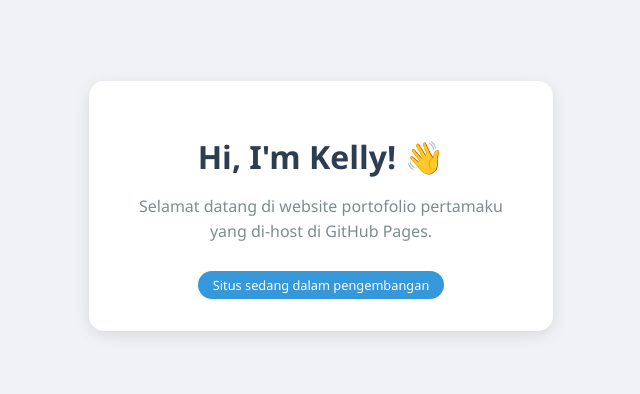
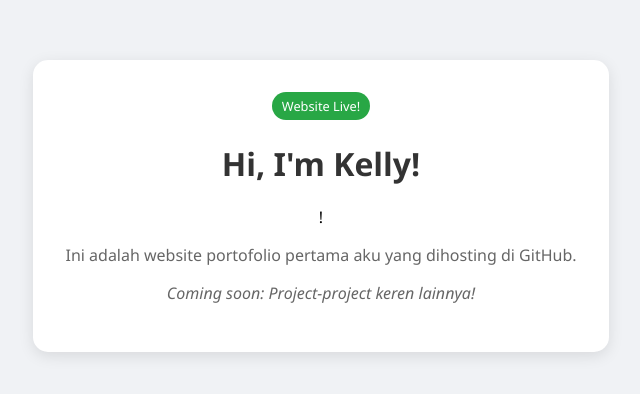
Before and after one commit to callistajb/callistajb.github.io, a plain HTML site: page index.html in a window 1280 px wide. Shown: the part 194-588 px from the top of the page, without its empty margins (319-959 px from the left). Drawn offline with Linux system fonts and the light colour scheme.

Commit message:
Refactor index.html for improved layout and styles

```diff
--- a/index.html
+++ b/index.html
@@ -1,46 +1,42 @@
 <!DOCTYPE html>
-<html lang="id">
+<html>
 <head>
-    <meta charset="UTF-8">
-    <meta name="viewport" content="width=device-width, initial-scale=1.0">
     <title>Portofolio Callista</title>
     <style>
         body {
             font-family: 'Segoe UI', Tahoma, Geneva, Verdana, sans-serif;
             background-color: #f0f2f5;
-            color: #333;
             display: flex;
             justify-content: center;
             align-items: center;
             height: 100vh;
             margin: 0;
         }
-        .container {
+        .card {
             background: white;
             padding: 2rem;
             border-radius: 15px;
             box-shadow: 0 4px 15px rgba(0,0,0,0.1);
             text-align: center;
-            max-width: 400px;
         }
-        h1 { color: #2c3e50; margin-bottom: 0.5rem; }
-        p { color: #7f8c8d; line-height: 1.6; }
-        .badge {
-            background-color: #3498db;
+        h1 { color: #333; }
+        p { color: #666; }
+        .status {
+            display: inline-block;
+            background: #28a745;
             color: white;
-            padding: 5px 15px;
+            padding: 5px 10px;
             border-radius: 20px;
             font-size: 0.8rem;
-            display: inline-block;
-            margin-top: 10px;
         }
     </style>
 </head>
 <body>
-    <div class="container">
-        <h1>Hi, I'm Kelly! 👋</h1>
-        <p>Selamat datang di website portofolio pertamaku yang di-host di GitHub Pages.</p>
-        <div class="badge">Situs sedang dalam pengembangan</div>
+    <div class="card">
+        <span class="status">Website Live!</span>
+        <h1>Hi, I'm Kelly!</h1>!</h1>
+        <p>Ini adalah website portofolio pertama aku yang dihosting di GitHub.</p>
+        <p><i>Coming soon: Project-project keren lainnya!</i></p>
     </div>
 </body>
 </html>
```
